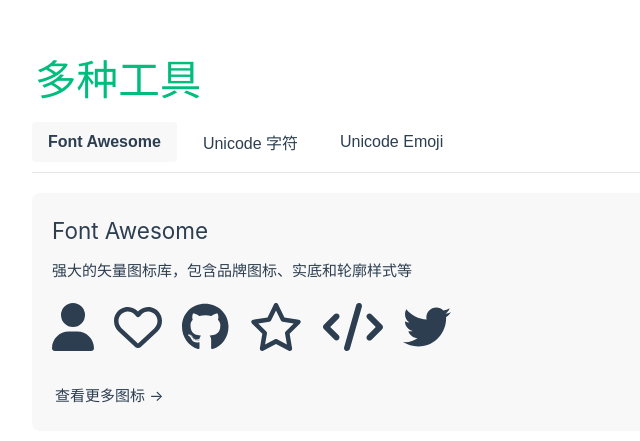
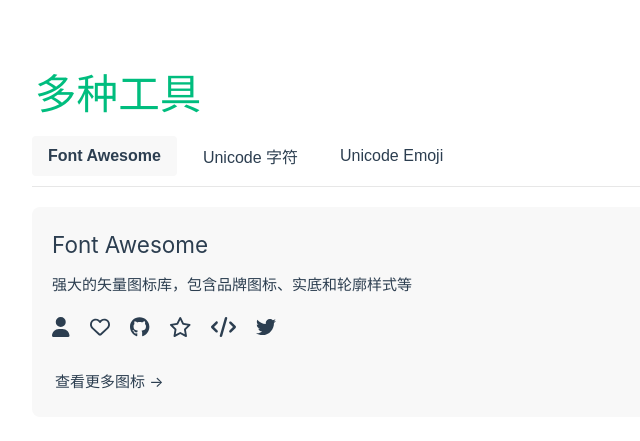
Before and after one commit to getofferhelp/vue-demo, a Vue app: page / in a window 1280 px wide. Shown: the part 145-586 px from the top of the page, without its empty margins (0-640 px from the left). Built offline with nearby package versions, Linux system fonts and the light colour scheme; the HTML template or start-up script is replaced by a standard one.

Commit message:
Update TheWelcome.vue

```diff
--- a/src/components/TheWelcome.vue
+++ b/src/components/TheWelcome.vue
@@ -65,7 +65,7 @@
           :key="icon.name"
           :name="icon.name"
           :type="icon.type"
-          size="2x"
+          size="lg"
         />
       </div>
       <router-link to="/icons" class="view-more">查看更多图标 →</router-link>
@@ -132,7 +132,7 @@
   display: flex;
   gap: 20px;
   margin: 20px 0;
-  font-size: 24px;
+  font-size: 16px;
 }
 
 .view-more {
```
